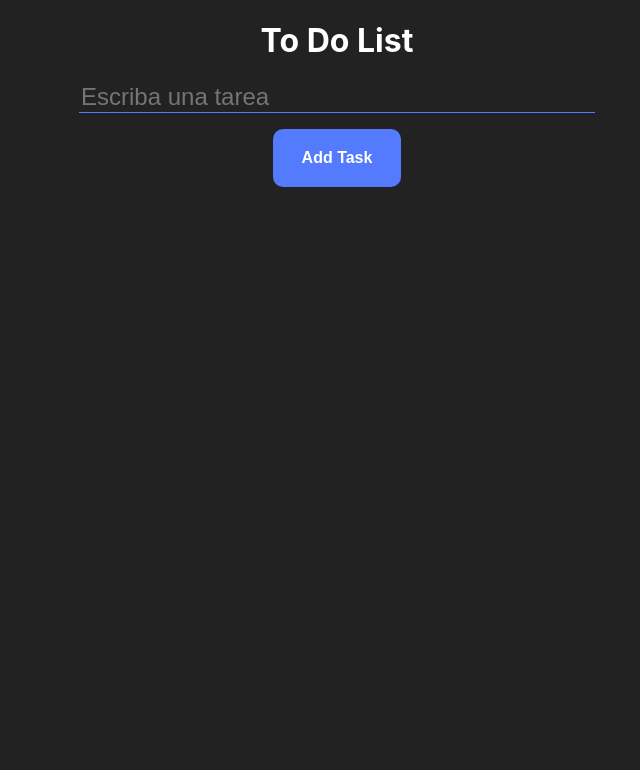
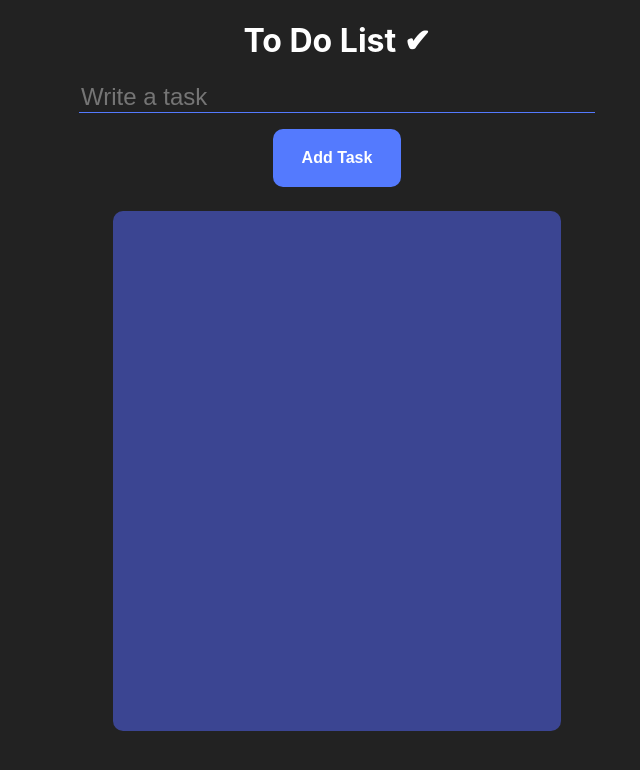
Before and after one commit to daniel692a/ToDoList, a React (Create React App) app: page / in a window 1280 px wide. Shown: the top 770 px of the page, without its empty margins (303-943 px from the left). Built offline with nearby package versions, Linux system fonts and the light colour scheme.

Commit message:
Enhancement for UI

```diff
--- a/package.json
+++ b/package.json
@@ -7,6 +7,7 @@
     "@testing-library/react": "^11.1.0",
     "@testing-library/user-event": "^12.1.10",
     "apollo-client": "^2.6.10",
+    "graphiql": "^1.0.6",
     "graphql": "^15.4.0",
     "react": "^17.0.1",
     "react-dom": "^17.0.1",
--- a/src/App.js
+++ b/src/App.js
@@ -2,6 +2,7 @@ import './App.css';
 import { createGlobalStyle } from 'styled-components';
 import TitleElement from './components/TitleElement/TitleElement';
 import FormTask from './components/FormTask/FormTask';
+import TaskList from './components/TaskList/TaskList';
 
 const GlobalStyles = createGlobalStyle`
   body{
@@ -17,6 +18,7 @@ function App() {
       <GlobalStyles />
       <TitleElement />
       <FormTask />
+      <TaskList />
     </div>
   );
 }
--- a/src/components/FormTask/FormTask.jsx
+++ b/src/components/FormTask/FormTask.jsx
@@ -1,5 +1,6 @@
 import React from 'react';
 import styled from 'styled-components';
+import { device } from '../../device';
 
 const Form = styled.form`
     display: flex;
@@ -14,6 +15,13 @@ const Input = styled.input`
     border-bottom: 1px solid #547AFE;
     width: 40vw;
     font-size: 1.5em;
+
+    @media ${device.tablet} {
+        width: 60vw;
+    }
+    @media ${device.mobileL} {
+        width: 70vw;
+    }
 `;
 const Button = styled.button`
     border-radius: 10px;
@@ -29,12 +37,19 @@ const Button = styled.button`
     :hover{
         background-color: #A1B6FF;
         color: #000;
+        cursor: pointer;
+    }
+    @media ${device.tablet} {
+        width: 20vw;
+    }
+    @media ${device.mobileL} {
+        width: 30vw;
     }
 `;
 
 const FormTask = () => (
     <Form>
-        <Input name="taskDo" type="text" placeholder="Escriba una tarea" />
+        <Input autoComplete="off" name="taskDo" type="text" placeholder="Write a task"/>
         <Button>Add Task</Button>
     </Form>
 )
--- /dev/null
+++ b/src/components/TaskList/TaskList.jsx
@@ -0,0 +1,38 @@
+import React from 'react';
+import styled from 'styled-components';
+import { device } from '../../device';
+
+const TaskListE = styled.div`
+    width: 35vw;
+    height: 65vh;
+    background-color: #3B4592;
+    border-radius: 10px;
+    margin: 3vh auto;
+    overflow: scroll;
+    overflow-x: hidden;
+    &::-webkit-scrollbar {
+        width: 10px;
+        background-color: #2E748B;
+        border-radius: 0 10px 10px 0;
+    }
+    &::-webkit-scrollbar-thumb {
+        background: #44D6B8;
+        border-radius: 10px;
+    }
+    @media ${device.tablet} {
+        width: 70vw;
+        height: 75vh;
+    }
+    @media ${device.mobileL}{
+        width: 80vw;
+        height: 65vh;
+    }
+`;
+const TaskList = () => {
+    return (
+        <TaskListE>
+        </TaskListE>
+    )
+}
+
+export default TaskList
--- a/src/components/TitleElement/TitleElement.jsx
+++ b/src/components/TitleElement/TitleElement.jsx
@@ -2,7 +2,7 @@ import React from 'react';
 
 const TitleElement = () => {
     return (
-            <h1>To Do List</h1>
+            <h1>To Do List ✔</h1>
     )
 }
 
--- /dev/null
+++ b/src/device.js
@@ -0,0 +1,20 @@
+const size = {
+    mobileS: '320px',
+    mobileM: '375px',
+    mobileL: '425px',
+    tablet: '768px',
+    laptop: '1024px',
+    laptopL: '1440px',
+    desktop: '2560px'
+}
+
+export const device = {
+    mobileS: `(max-width: ${size.mobileS})`,
+    mobileM: `(max-width: ${size.mobileM})`,
+    mobileL: `(max-width: ${size.mobileL})`,
+    tablet: `(max-width: ${size.tablet})`,
+    laptop: `(max-width: ${size.laptop})`,
+    laptopL: `(max-width: ${size.laptopL})`,
+    desktop: `(max-width: ${size.desktop})`,
+    desktopL: `(max-width: ${size.desktop})`
+};
```
Also changed, not shown: 1 other file (tests, documents, lock files or other folders).
